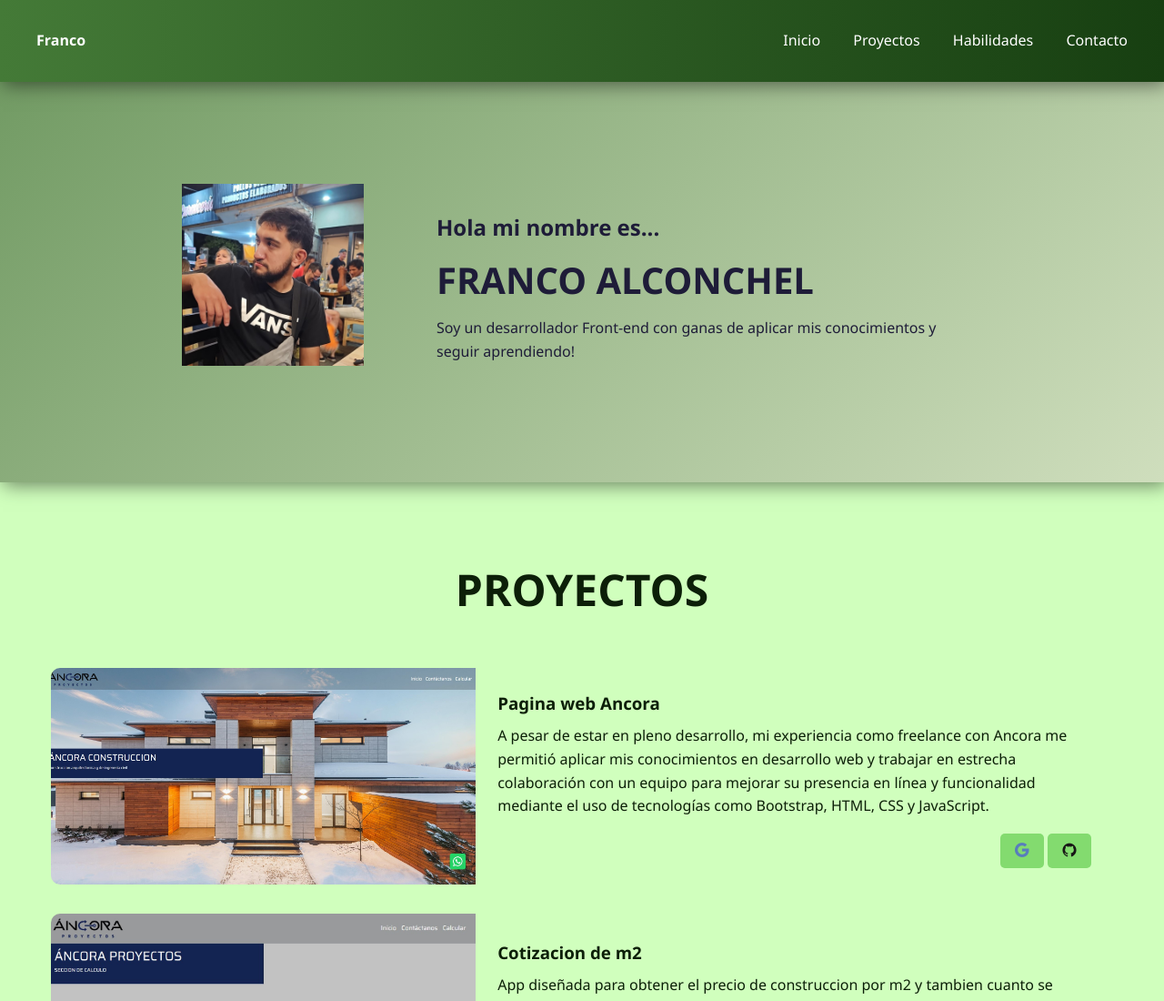
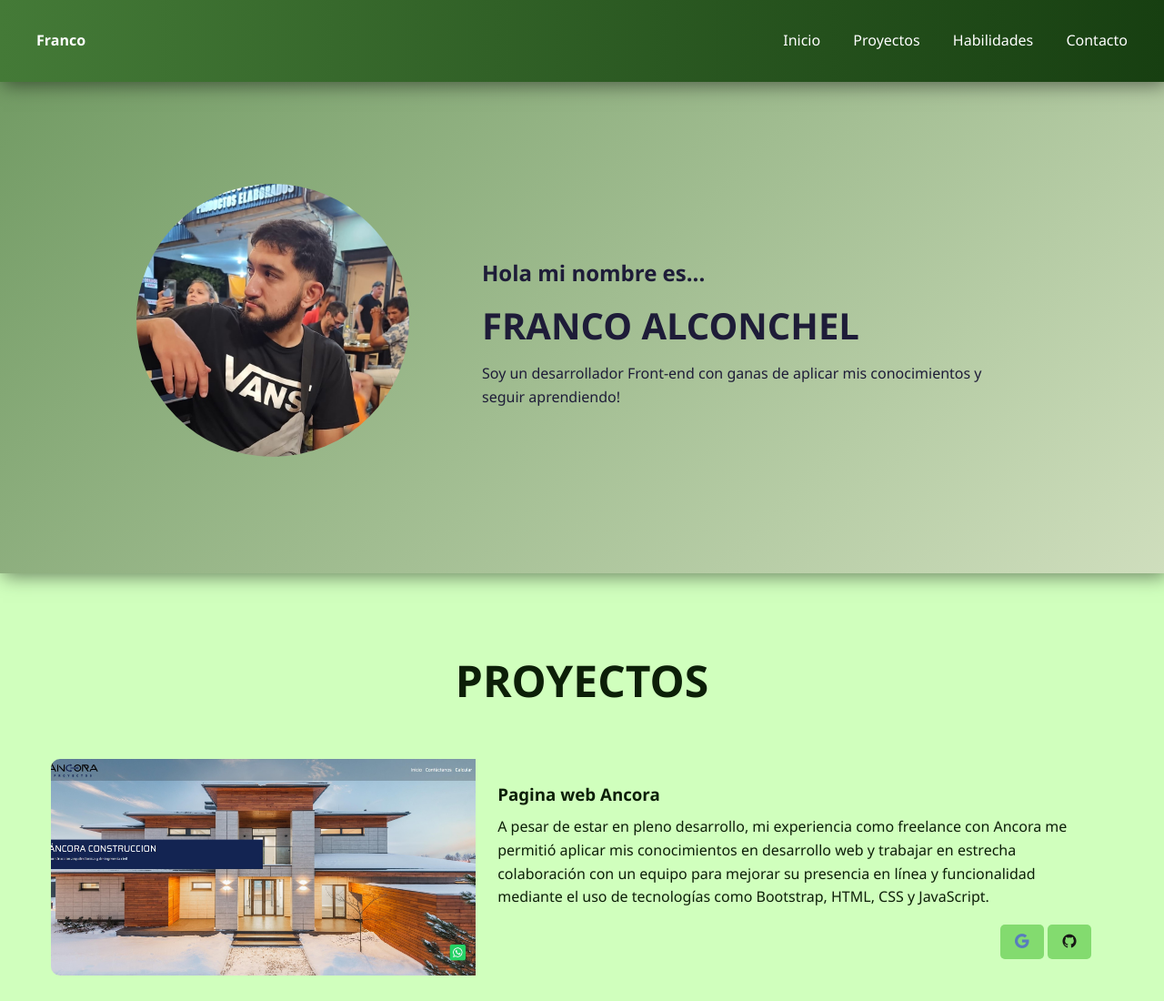
Before and after one commit to Francog0711/Portfolio, a plain HTML site: page index.html in a window 1280 px wide. Shown: the top 1100 px of the page at 91% size. Drawn offline with nearby package versions, Linux system fonts and the light colour scheme.

Commit message:
modificaciones desde la note

```diff
--- a/index.html
+++ b/index.html
@@ -24,7 +24,7 @@
 
   <!-- Presentación -->
   <header class="hero">
-    <img src="/images/PROFILEFRANCO.png" alt="Franco Alconchel" class="profile-img" />
+    <img src="/images/perfilfrankix.jpg" alt="Franco Alconchel" class="profile-img" />
     <div class="hero-text">
       <h1><span>Hola mi nombre es...</span><br>
         FRANCO ALCONCHEL</h1>
--- a/style.css
+++ b/style.css
@@ -100,13 +100,8 @@ body {
 
 
 .profile-img {
-<<<<<<< HEAD
   width: 300px;
   height: 300px;
-=======
-  width: 200px;
-  height: 200px;
->>>>>>> 977ef9276fb72c0e4bcf8fcba78f6ac5697e0c4f
   border-radius: 50%;
   object-fit: cover;
   margin-bottom: 1rem;
```
Also changed, not shown: images/perfilfrankix.jpg (renamed from images/PROFILEFRANCO.jpg).
